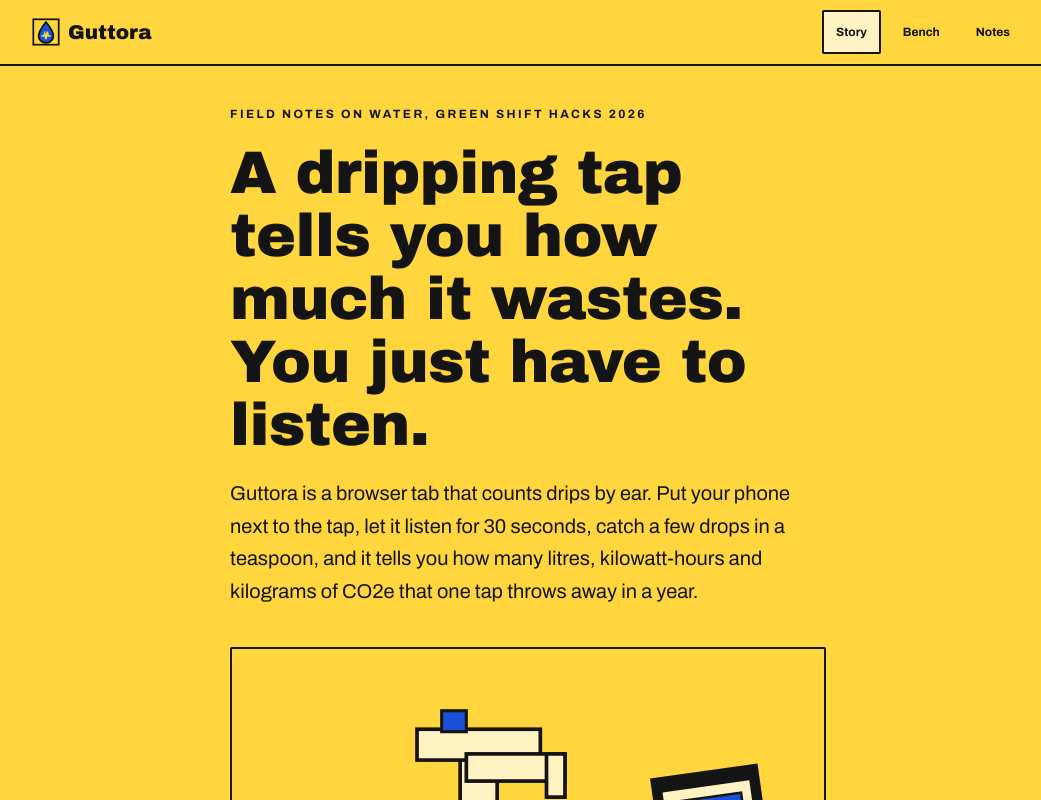
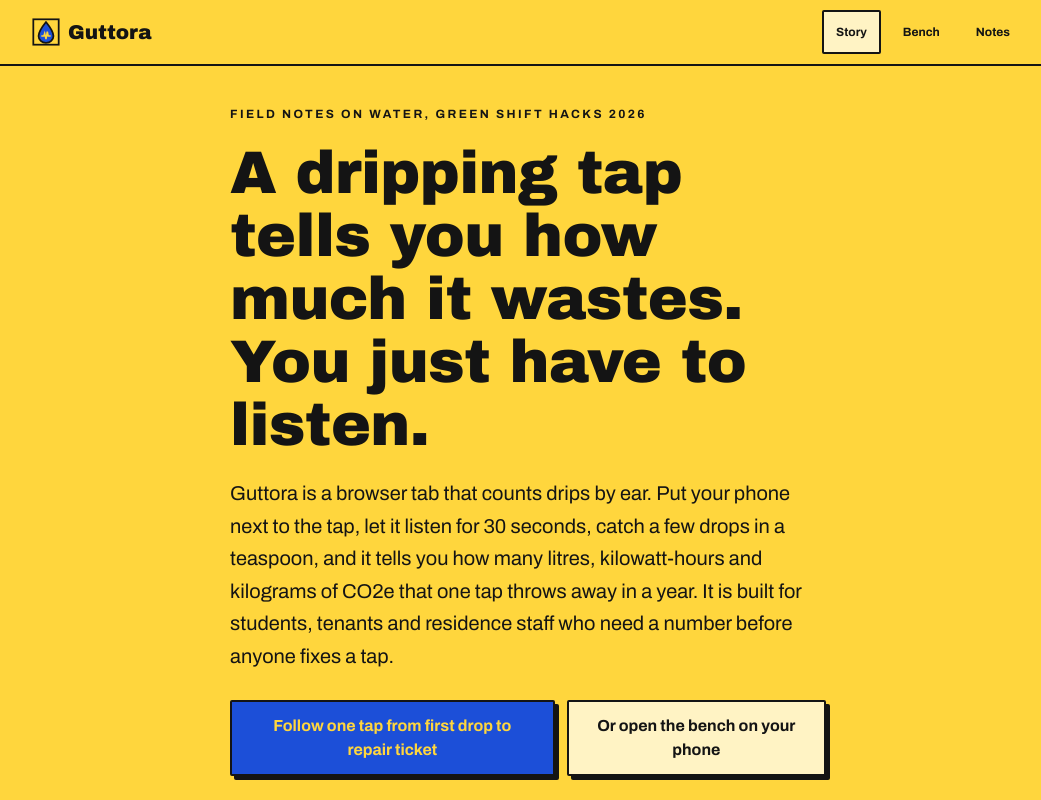
Before and after one commit to mericcintosun/guttora, a Next.js app: page / in a window 1280 px wide. Shown: the top 800 px of the page, without its empty margins (112-1153 px from the left). Built offline with nearby package versions, Linux system fonts and the light colour scheme.

Commit message:
feat(home): landing links to the story and the bench

```diff
--- a/app/page.tsx
+++ b/app/page.tsx
@@ -23,8 +23,18 @@ export default async function Home() {
         <p className="guttora-wipe text-lg leading-relaxed sm:text-xl">
           Guttora is a browser tab that counts drips by ear. Put your phone next to the tap, let it listen for 30 seconds,
           catch a few drops in a teaspoon, and it tells you how many litres, kilowatt-hours and kilograms of CO2e that one tap
-          throws away in a year.
+          throws away in a year. It is built for students, tenants and residence staff who need a number before anyone fixes
+          a tap.
         </p>
+        {/* Mid-flow CTA row. No wipe class here: the wipe's final clip-path would cut off the hard shadows. */}
+        <div className="flex flex-col gap-3 pt-2 sm:flex-row">
+          <Button asChild size="lg" className="h-auto min-h-12 whitespace-normal py-3 text-center">
+            <a href="#story">Follow one tap from first drop to repair ticket</a>
+          </Button>
+          <Button asChild size="lg" variant="outline" className="h-auto min-h-12 whitespace-normal py-3 text-center">
+            <Link href="/play">Or open the bench on your phone</Link>
+          </Button>
+        </div>
       </header>
 
       <figure className="guttora-wipe my-10">
@@ -46,7 +56,7 @@ export default async function Home() {
         </p>
       </div>
 
-      <div className="mt-12">
+      <div id="story" className="mt-12 scroll-mt-24">
         <DripStory taps={taps} residenceName={residenceName} storyTapId={storyTapId} />
       </div>
 
```
